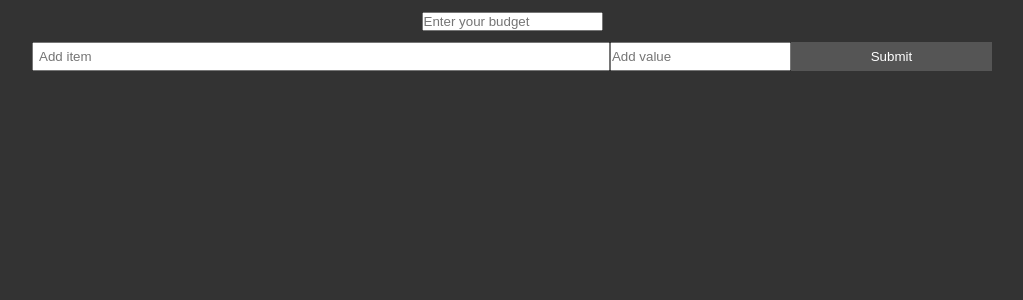
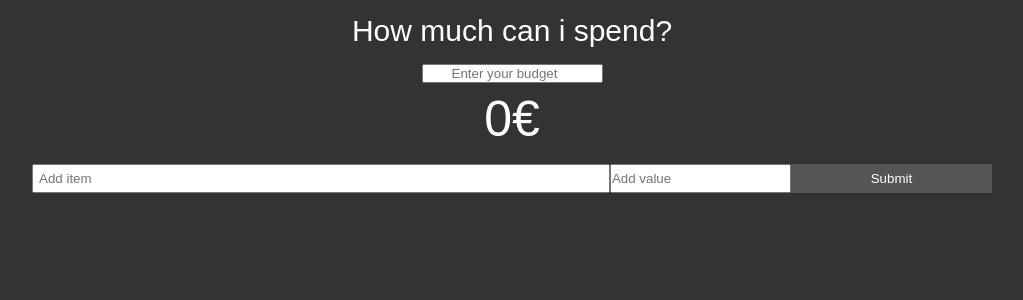
Before and after one commit to martti-n/budget-app, a Vue app: page / in a window 1280 px wide. Shown: the top 300 px of the page, without its empty margins (128-1151 px from the left). Built offline with nearby package versions, Linux system fonts and the light colour scheme.

Commit message:
calculations added

```diff
--- a/src/App.vue
+++ b/src/App.vue
@@ -1,13 +1,13 @@
 <template>
   <div id="app">
-    <Budget />
+    <Budget :expenses="expenses"/>
     <AddExpense @add-expense="addExpense"/>
     <Expenses :expenses="expenses" @del-expense="deleteExpense"/>
   </div>
 </template>
 
 <script>
-import Budget from './components/layout/Budget';
+import Budget from './components/Budget';
 import Expenses from './components/Expenses';
 import AddExpense from './components/AddExpense'
 export default {
--- /dev/null
+++ b/src/components/Budget.vue
@@ -0,0 +1,59 @@
+<template>
+    <div class="budget">
+        <p>How much can i spend?</p>
+        <input type="number" placeholder="Enter your budget" v-model="budget">
+        <h1>{{remaining}}€</h1>
+    </div>
+</template>
+<script>
+
+
+export default {
+    props: ['expenses'],
+    name: "budget",
+    data() {
+        return {
+            budget:''
+        }
+    },
+    computed: {
+        remaining() {
+
+            let remaining = parseFloat(this.budget);
+            this.expenses.forEach( expense => {
+                remaining -= parseFloat(expense.value);
+            })
+
+            if (isNaN(remaining) == true) {
+                return 0
+            }
+
+            return remaining;
+        }
+    }
+
+}
+</script>
+
+<style scoped>
+    .budget {
+        background: #333;
+        color: #fff;
+        text-align: center;
+        padding: 10px;
+    }
+    .budget p {
+        font-size: 30px;
+        margin-bottom: 10px;
+    }
+
+    input {
+        text-align: center;
+    }
+    h1 {
+        font-weight: 300;
+        font-size: 50px;
+    }
+
+
+</style>
--- a/src/components/ExpenseItem.vue
+++ b/src/components/ExpenseItem.vue
@@ -5,7 +5,7 @@
                 {{expense.title}}
             </div>
             <div class="col-2">
-                -{{expense.value}}€
+                - {{expense.value}}€
                 <button @click="$emit('del-expense', expense.id)" class="del">x</button>
             </div>
         </div>
```
